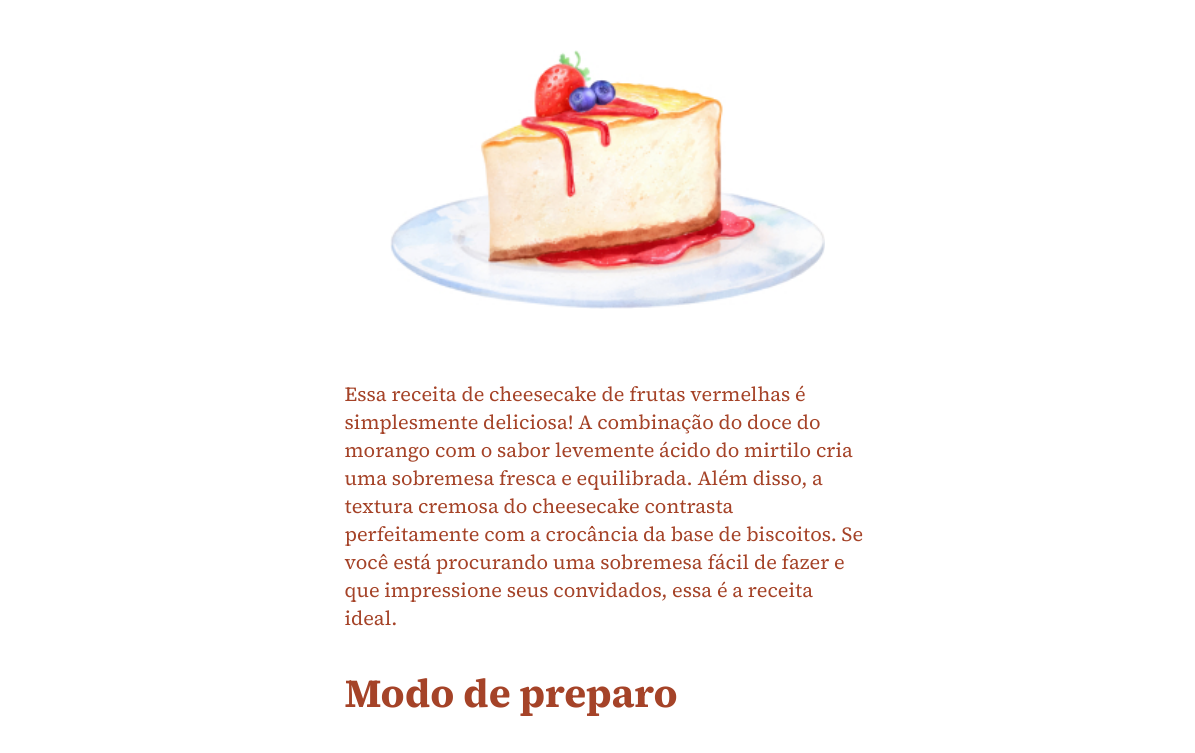
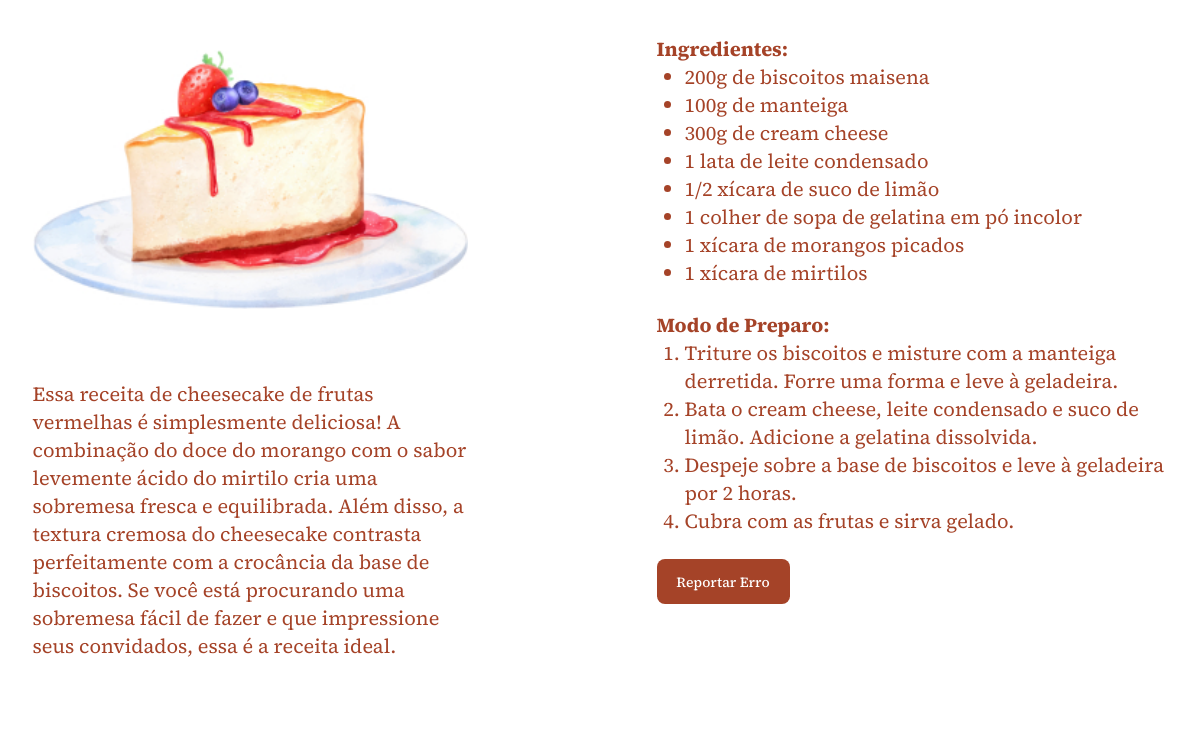
Before and after one commit to gqueico/cheesecake, a plain HTML site: page index.html in a window 1536 px wide. Shown: the part 166-919 px from the top of the page, without its empty margins (161-1356 px from the left). Drawn offline with Linux system fonts and the light colour scheme.

Commit message:
:iphone: Created large version

```diff
--- a/style.css
+++ b/style.css
@@ -70,6 +70,12 @@ button {
   border-radius: .6rem;
   color: #FFF;
   background-color: #A54328;
+  transition: all 0.5s ease;
+}
+
+button:hover {
+  filter: brightness(0.9);
+  cursor: pointer;
 }
 
 @media (min-width: 768px) {
@@ -103,9 +109,38 @@ button {
   button {
     width: 13.3rem;
     height: 4.5rem;
-    margin-top: 4.4rem;
+    margin-top: 2.4rem;
     font-size: 1.4rem;
     line-height: 2.4rem;
     border-radius: .8rem;
   }
 }
+
+@media (min-width: 1440px) {
+  main {
+    display: flex;
+    justify-content: center;
+    column-gap: 18.9rem;
+    max-width: 100%;
+  }
+
+  .recipe {
+    max-width: 43.5rem;
+  }
+
+  .recipe img {
+    margin-inline: 0;
+  }
+
+  .ingredients {
+    max-width: 52.5rem;
+  }
+
+  .ingredients h2 {
+    margin: 0 0 5.1rem;
+  }
+
+  .ingredients ul {
+    margin-bottom: 2.4rem;
+  }
+}
```
